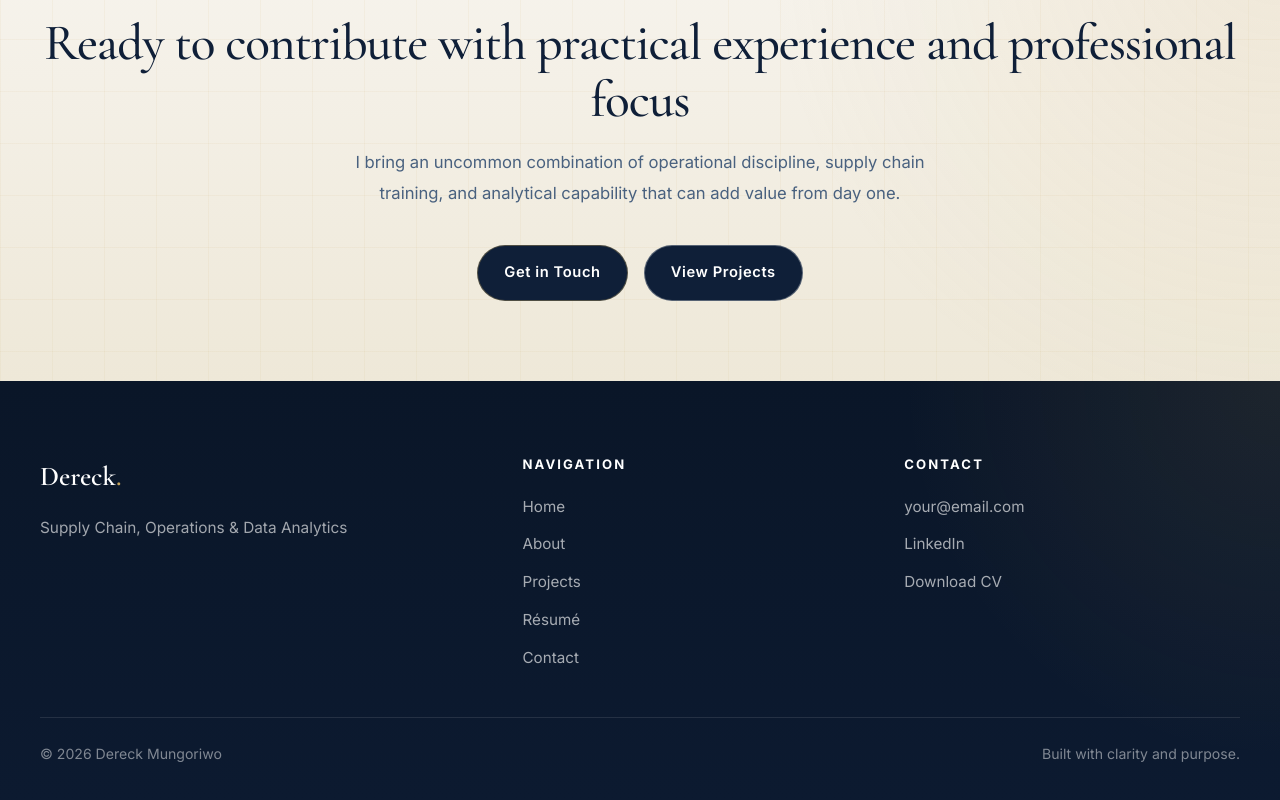
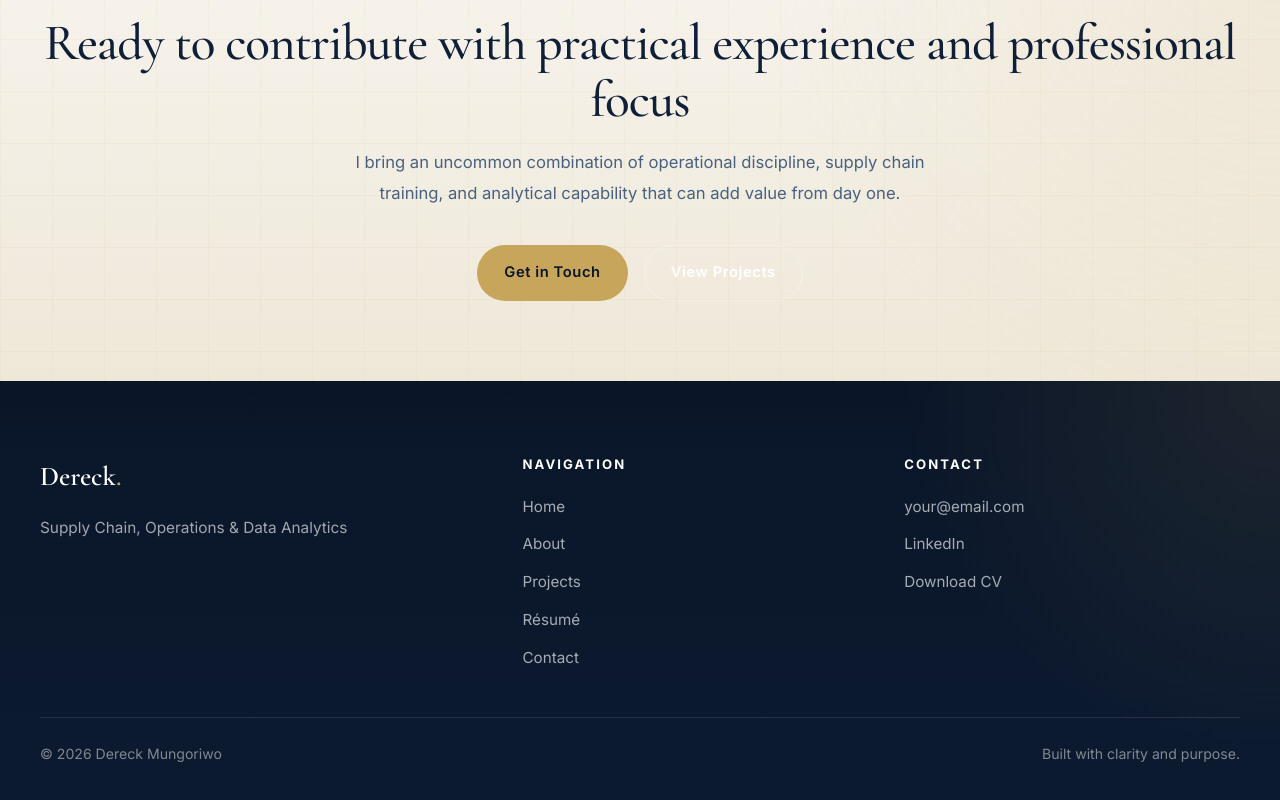
Before and after one commit to dereckmungoriwo/officialwebsite, a plain HTML site: page about.html in a window 1280 px wide. Shown: the part 4323-5123 px from the top of the page. Drawn offline with nearby package versions, Linux system fonts and the light colour scheme.

Commit message:
Remove .cta-banner button styles
Removed styles for .cta-banner .btn to simplify button styles.

```diff
--- a/assets/css/about.css
+++ b/assets/css/about.css
@@ -371,12 +371,6 @@
   position: relative;
 }
 
-.cta-banner .btn {
-  position: relative;
-  background: var(--navy);
-  color: var(--white);
-}
-
 .btn-primary {
   background: var(--navy);
   color: var(--white);
```
